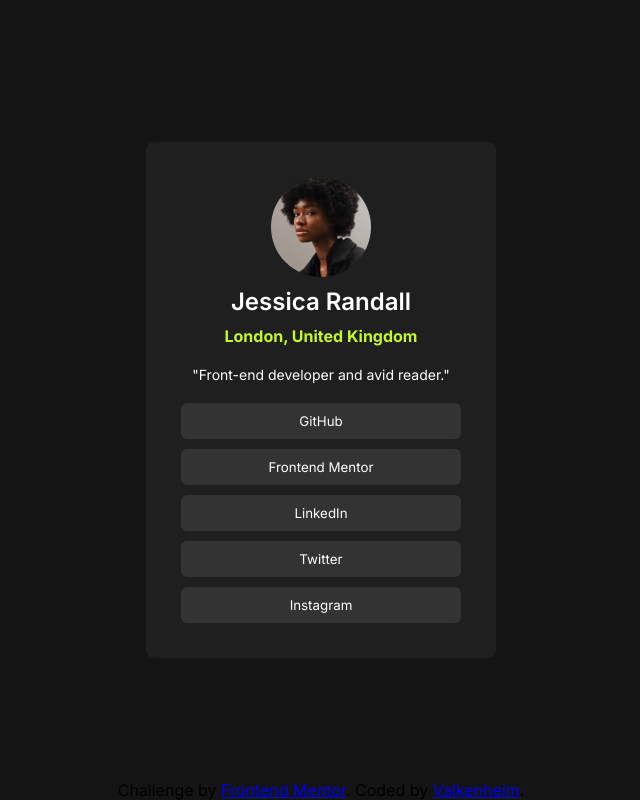
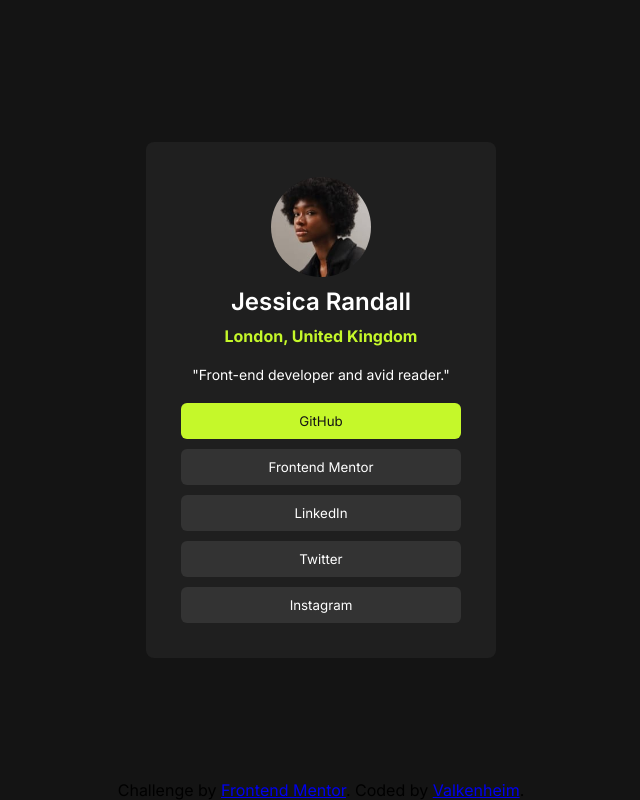
Before and after one commit to Kendotcom/social-links-profile, a plain HTML site: page index.html in a window 1280 px wide. In both pictures the pointer is over the button "GitHub". Shown: the whole page, without its empty margins (319-959 px from the left). Drawn offline with Linux system fonts and the light colour scheme.

Commit message:
final-social-links-profile

```diff
--- a/style.css
+++ b/style.css
@@ -76,6 +76,11 @@ body {
   border-radius: 6px;
 }
 
+.links button:hover {
+  background-color: var(--color-primary);
+  color: var(--color-neutral-Off-Black);
+}
+
 .attribution {
   text-align: center;
   position: absolute;
```
